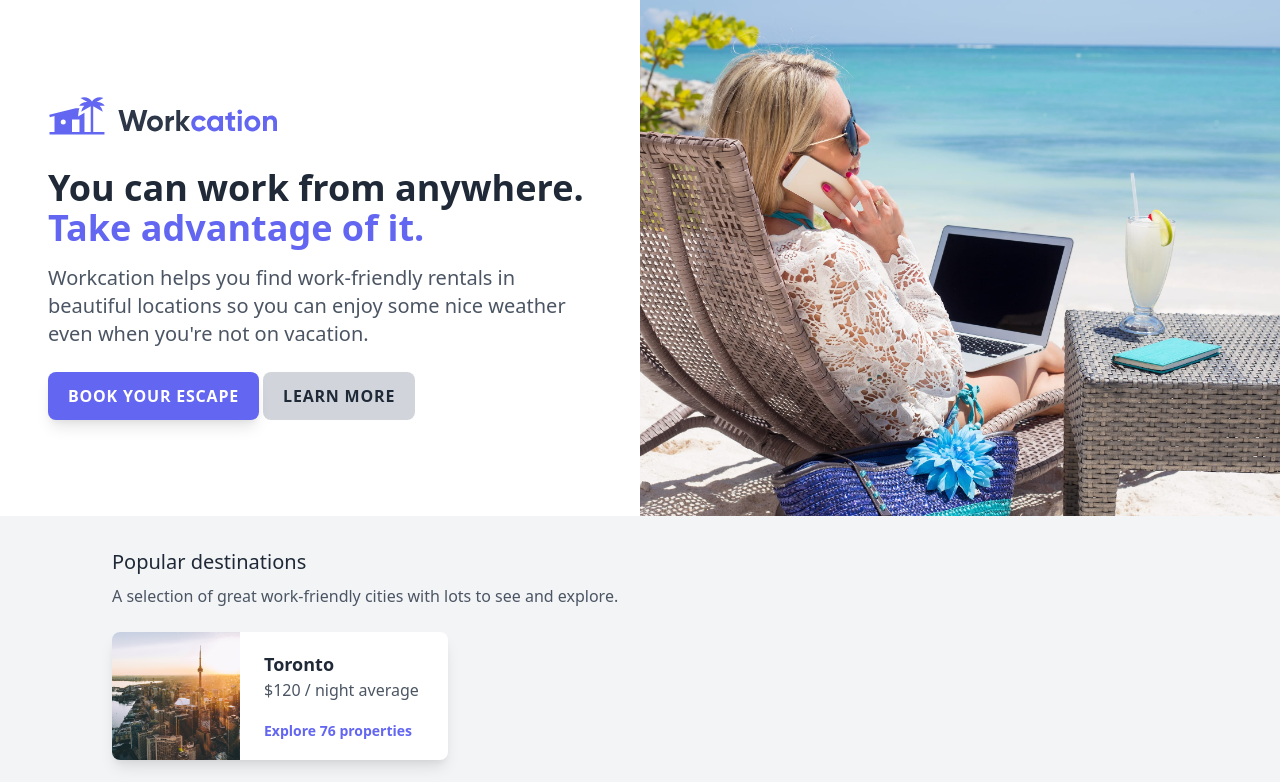
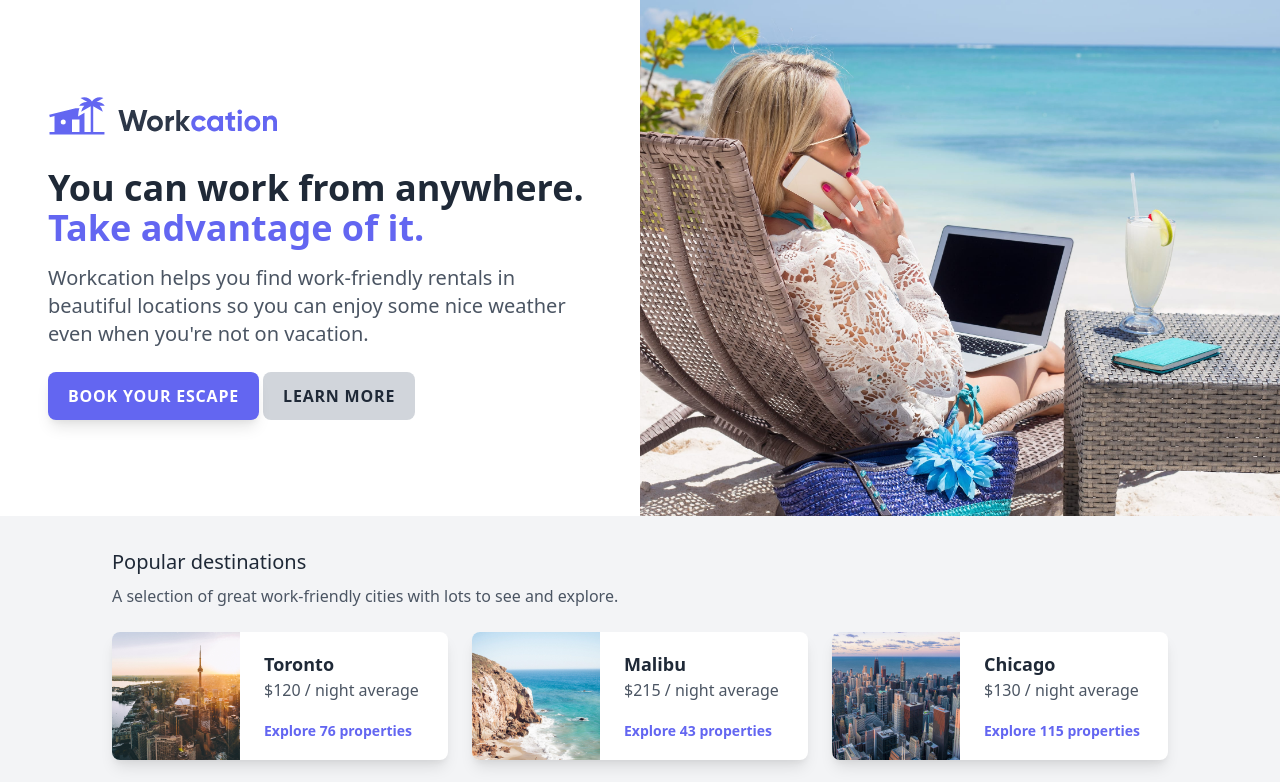
Before and after one commit to sondregi/react-tailwind, a React (Create React App) app: page / in a window 1280 px wide. Shown: the top 782 px of the page. Built offline with nearby package versions, Linux system fonts and the light colour scheme.

Commit message:
made a destinations component

```diff
--- a/src/App.js
+++ b/src/App.js
@@ -1,5 +1,6 @@
 import React from 'react';
-
+import popularDestinations from './components/popularDestinations';
+import Destinations from './components/Destinations';
 
 export default function App() {
   return (
@@ -31,11 +32,23 @@ export default function App() {
           <img className="absolute inset-0 w-full h-full object-cover object-center" src="./img/beach-work.jpg" alt="Woman on workcation" />
         </div>
       </div>
+
       <div className="bg-gray-100">
         <div className=" max-w-md sm:max-w-xl lg:max-w-6xl mx-auto px-8 lg:px-12 py-8">
           <h2 className="text-xl text-gray-800">Popular destinations</h2>
           <p className="mt-2 text-gray-600">A selection of great work-friendly cities with lots to see and explore.</p>
           <div className="mt-6 grid gap-6 lg:grid-cols-2 xl:grid-cols-3">
+          {popularDestinations.map((destination) =>
+            <Destinations destination={destination} key={destination.city} />
+      )}
+
+
+
+
+
+
+
+
             <div className="flex items-center rounded-lg bg-white shadow-lg overflow-hidden hover:scale-110 duration-300 transform transition">
               <img className="h-32 w-32 flex-shrink-0" src="/img/toronto.jpg" alt="Toronto skyline" />
               <div className="px-6 py-4">
@@ -46,6 +59,8 @@ export default function App() {
                 </div>
               </div>
             </div>
+
+
           </div>
         </div>
       </div>
--- /dev/null
+++ b/src/components/Destinations.jsx
@@ -0,0 +1,17 @@
+import React from 'react';
+import popularDestinations from '../components/popularDestinations';
+
+export default function Destinations({ destination }) {
+    return (
+        <div className="flex items-center rounded-lg bg-white shadow-lg overflow-hidden hover:scale-110 duration-300 transform transition">
+            <img className="h-32 w-32 flex-shrink-0" src={destination.imageUrl} alt={destination.imageAlt} />
+            <div className="px-6 py-4">
+                <h3 className="text-lg font-semibold text-gray-800">{destination.city}</h3>
+                <p className="text-gray-600">${destination.averagePrice} / night average</p>
+                <div className="mt-4">
+                    <a href="/" className="text-indigo-500 hover:text-indigo-400 font-semibold text-sm">Explore {destination.propertyCount} properties</a>
+                </div>
+            </div>
+        </div>
+    )
+}
```
